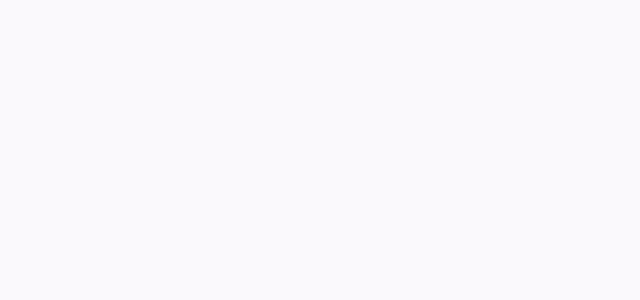
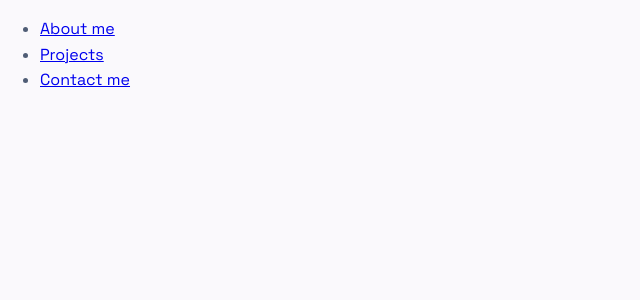
Before and after one commit to smyejlina/portfolio, a React (Vite) app in the folder portfolio/: page / in a window 1280 px wide. Shown: the top 300 px of the page, without its empty margins (0-640 px from the left). Built offline with nearby package versions, Linux system fonts and the light colour scheme.

Commit message:
Adding Header elements

```diff
--- a/portfolio/src/App.jsx
+++ b/portfolio/src/App.jsx
@@ -1,5 +1,23 @@
 import "./App.css";
 
-function App() {}
+function App() {
+  return (
+    <header>
+      <nav>
+        <ul>
+          <li>
+            <a href="#aboutMe">About me</a>
+          </li>
+          <li>
+            <a href="#projects">Projects</a>
+          </li>
+          <li>
+            <a href="#contactMe">Contact me</a>
+          </li>
+        </ul>
+      </nav>
+    </header>
+  );
+}
 
 export default App;
```
